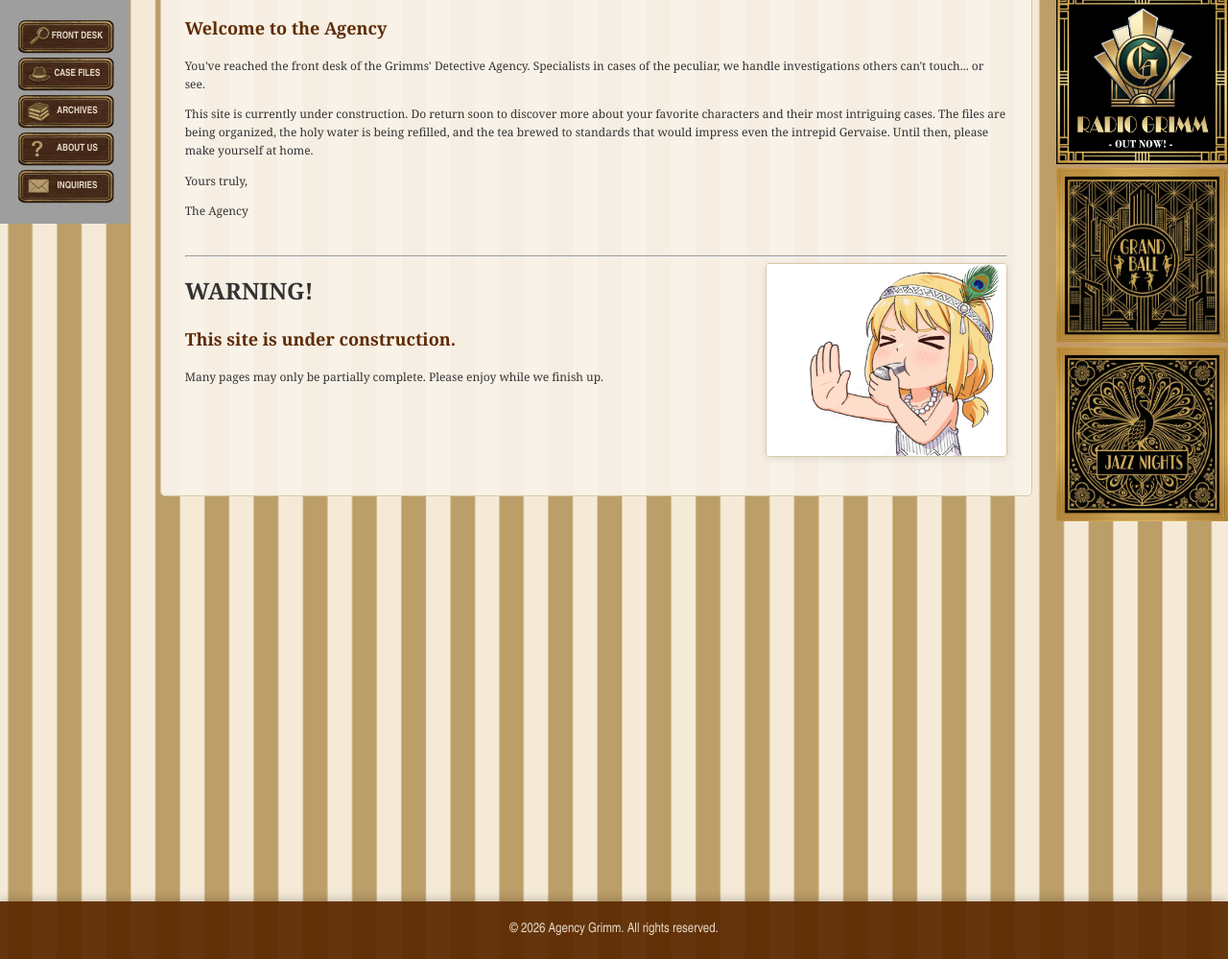
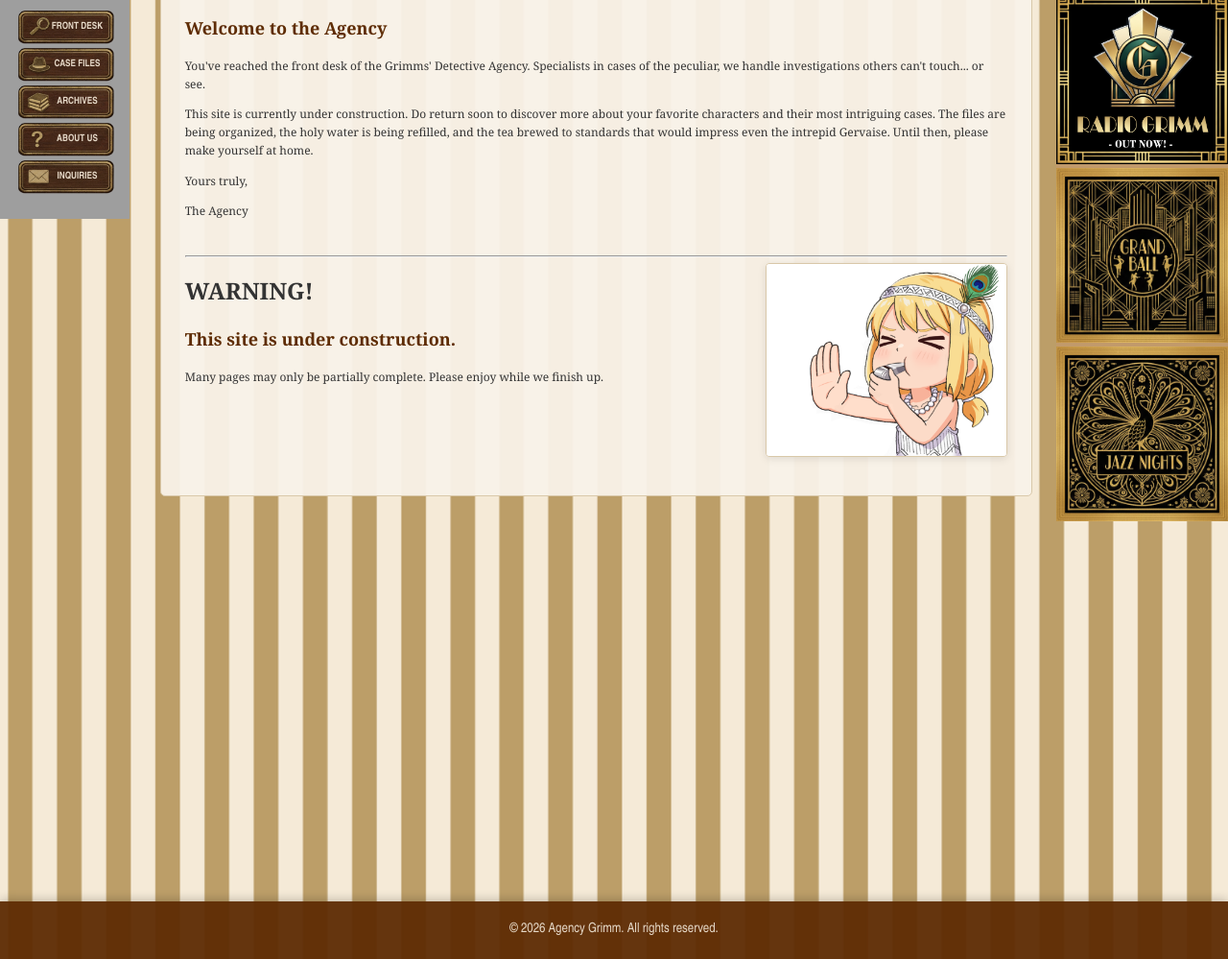
Before and after one commit to johnhopes-collab/grimmsdetectiveagency, a Jekyll site: the page built from index.html, in a window 1280 px wide. Shown: the part 692-1691 px from the top of the page at 96% size. Built offline with Jekyll 4.4.1, drawn with Linux system fonts in a browser that asks for light colours; grey boxes are pictures that could not be loaded.

Commit message:
Update style.scss

```diff
--- a/assets/css/style.scss
+++ b/assets/css/style.scss
@@ -94,12 +94,12 @@ body {
     padding: 0;
     align-self: flex-start;
     box-sizing: border-box;
-    margin: -3px 0 0 0;
+    margin: -8px 0 0 0;
     z-index: 3;
 }
 /* These styles will help maintain button size during zoom */
 .sidebar-buttons {
-    padding-top: 35px;
+    padding-top: 30px;
     padding-left: 14px;
     padding-right: 10px;
     padding-bottom: 10px;
```
